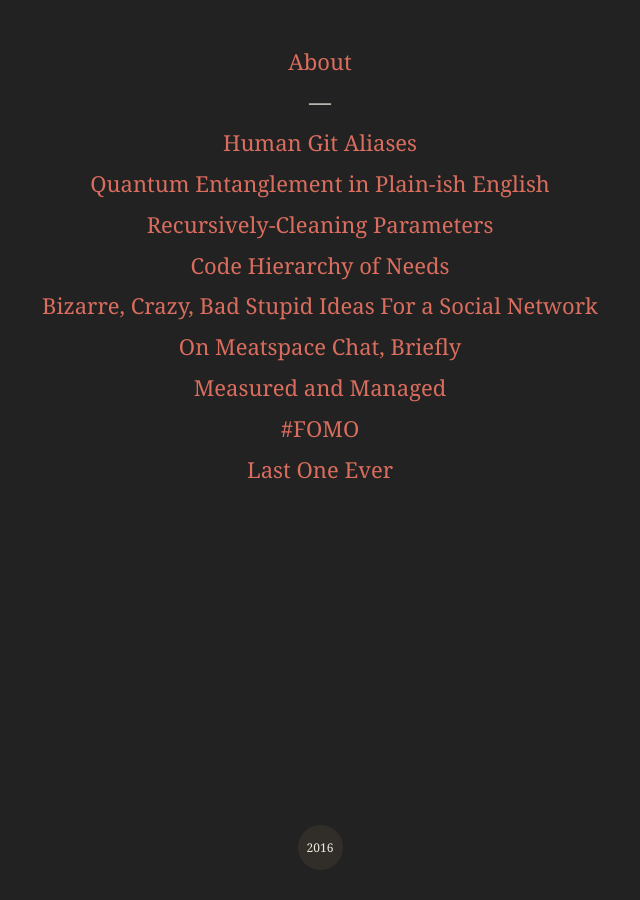
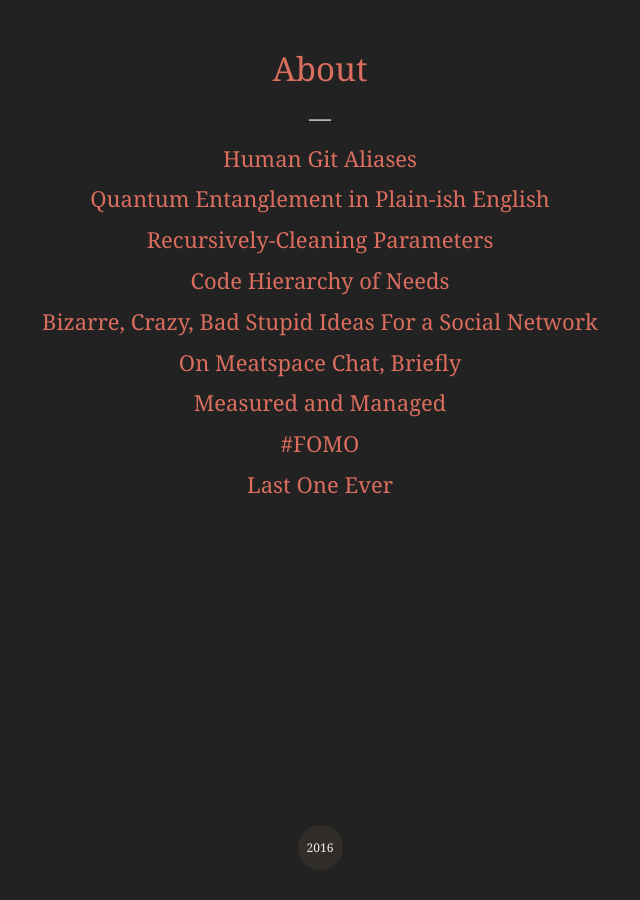
Before and after one commit to gggritso/site, a Jekyll site: the page built from index.md, in a window 1280 px wide. Shown: the whole page, without its empty margins (320-960 px from the left). Built offline with Jekyll 4.4.1, drawn with Linux system fonts in a browser that asks for light colours.

Commit message:
Increase font size on About link on homepage.

```diff
--- a/css/main.scss
+++ b/css/main.scss
@@ -73,6 +73,10 @@ code {
 	li {
 		list-style: none;
 		padding-bottom: 10px;
+	}
+
+	.post-link.highlighted {
+		font-size: 1.5em;
 	}
 
 }
--- a/index.md
+++ b/index.md
@@ -4,7 +4,7 @@ layout: page
 
 <ul class="posts">
 	<li>
-		<a class="post-link" href="{{ "/about" | prepend: site.baseurl }}">About</a>
+		<a class="post-link highlighted" href="{{ "/about" | prepend: site.baseurl }}">About</a>
 	</li>
 	<li>—</li>
 {% for post in site.posts %}
```
